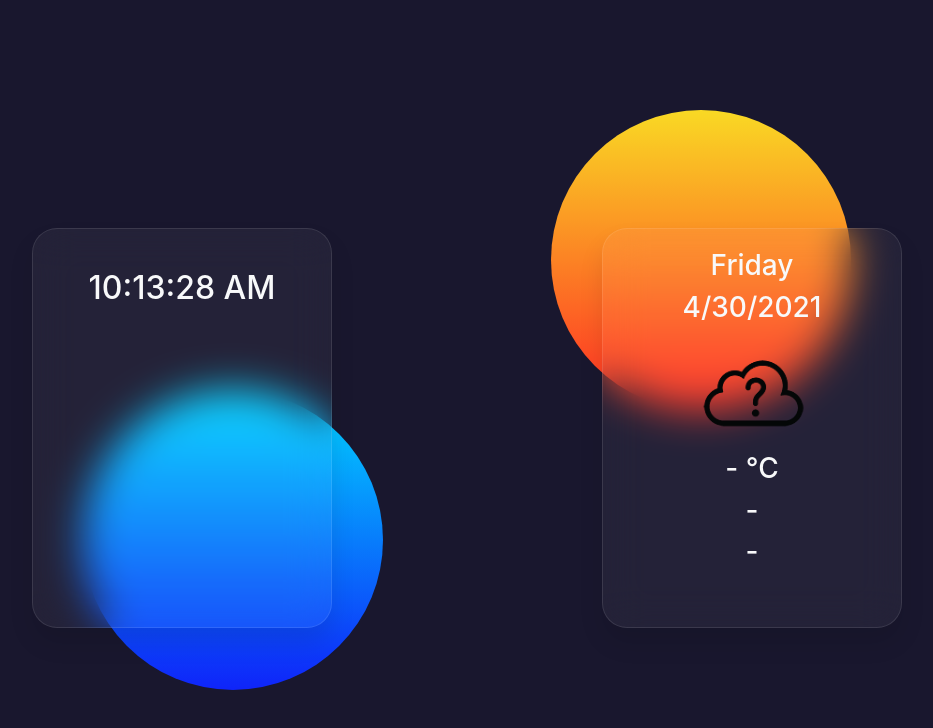
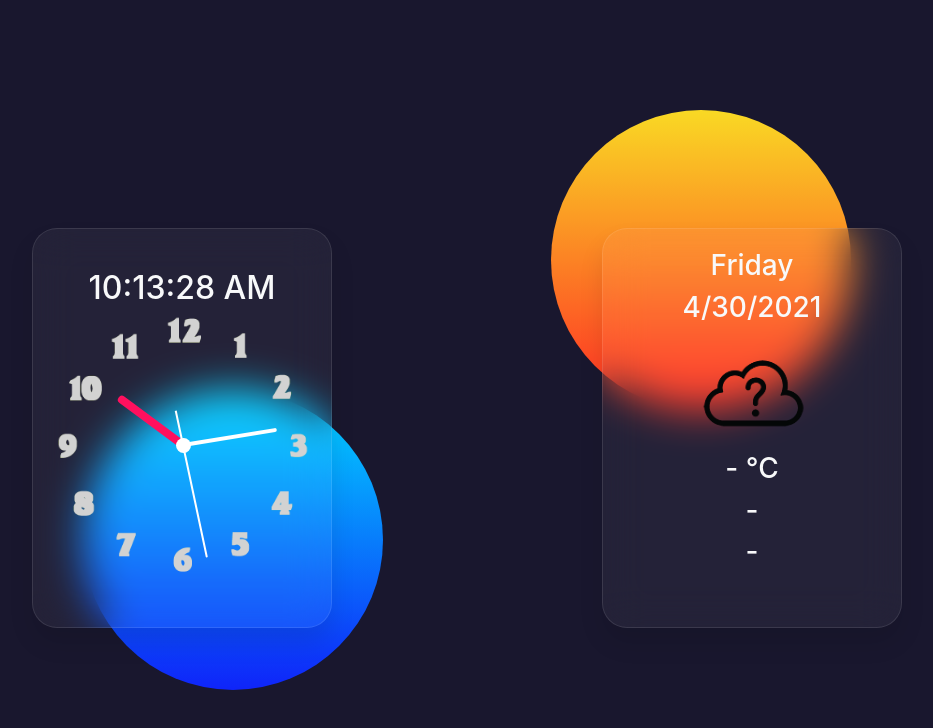
Before and after one commit to MousaAzm/WeatherApp, a plain HTML site: page Index.html in a window 1280 px wide. Shown: the whole page, without its empty margins (173-1106 px from the left). Drawn offline with nearby package versions, Linux system fonts and the light colour scheme; no server answers.

Commit message:
add clock

```diff
--- a/css/main.css
+++ b/css/main.css
@@ -47,7 +47,6 @@ section::after {
         transform: translateY(-30px);
     }
 }
-
 .view-card {
     margin-top: 20%;
     position: relative;
@@ -64,3 +63,73 @@ section::after {
 .timer {
     margin-top: 20px;
 }
+
+.clock {
+    width: 260px;
+    height: 260px;
+    border-radius: 50%;
+    display: flex;
+    justify-content: center;
+    align-items: center;
+    background-image: url(../img/clock.png);
+    background-size: cover;
+}
+
+.clock::before {
+    content: '';
+    position: absolute;
+    width: 15px;
+    height: 15px;
+    background: #ffff;
+    border-radius: 50%;
+    z-index: 10000;
+}
+.clock .hour,.clock .min ,.clock .sec {
+    position: absolute;
+}
+.clock .hour .hr {
+    width: 160px;
+    height: 160px;
+}
+.clock .min .mn {
+    width: 190px;
+    height: 190px;
+}
+.clock .sec .sc {
+    width: 230px;
+    height: 230px;
+}
+.hr, .mn, .sc {
+    display: flex;
+    justify-content: center;
+    border-radius: 50%;
+}
+.hr::before {
+    content: '';
+    position: absolute;
+    width: 8px;
+    height: 80px;
+    background: #ff105e;
+    z-index: 10;
+    border-radius: 6px 6px 0 0;
+}
+
+.mn::before {
+    content: '';
+    position: absolute;
+    width: 4px;
+    height: 90px;
+    background: #fff;
+    z-index: 11;
+    border-radius: 6px 6px 0 0;
+}
+
+.sc::before {
+    content: '';
+    position: absolute;
+    width: 2px;
+    height: 150px;
+    background: #fff;
+    z-index: 12;
+    border-radius: 6px 6px 0 0;
+}
--- a/js/scripts.js
+++ b/js/scripts.js
@@ -50,4 +50,22 @@ function Clock(){
   document.getElementById("showDay").innerHTML = d;
   document.getElementById("showDate").innerHTML = date.toLocaleDateString();
   document.getElementById("tm").innerHTML = date.toLocaleTimeString();
-}
+
+
+  const hrHand = document.querySelector("#hours");
+  const mnHand = document.querySelector("#minutes");
+  const scHand = document.querySelector("#seconds");
+  // Getting the time values
+  let hr = date.getHours();
+  let min = date.getMinutes();
+  let sec = date.getSeconds();
+
+  // hands positions
+  let hrPosition = hr * 360 / 12 + ((min * 360 / 60) / 12);
+  let minPosition = (min * 360 / 60) + (sec * 360 / 60) / 60;
+  let secPosition = sec * 360 / 60;
+
+  hrHand.style.transform = `rotate(${hrPosition}deg)`;
+  mnHand.style.transform = `rotate(${minPosition}deg)`;
+  scHand.style.transform = `rotate(${secPosition}deg)`;
+};
```
Also changed, not shown: img/clock.png (added).
